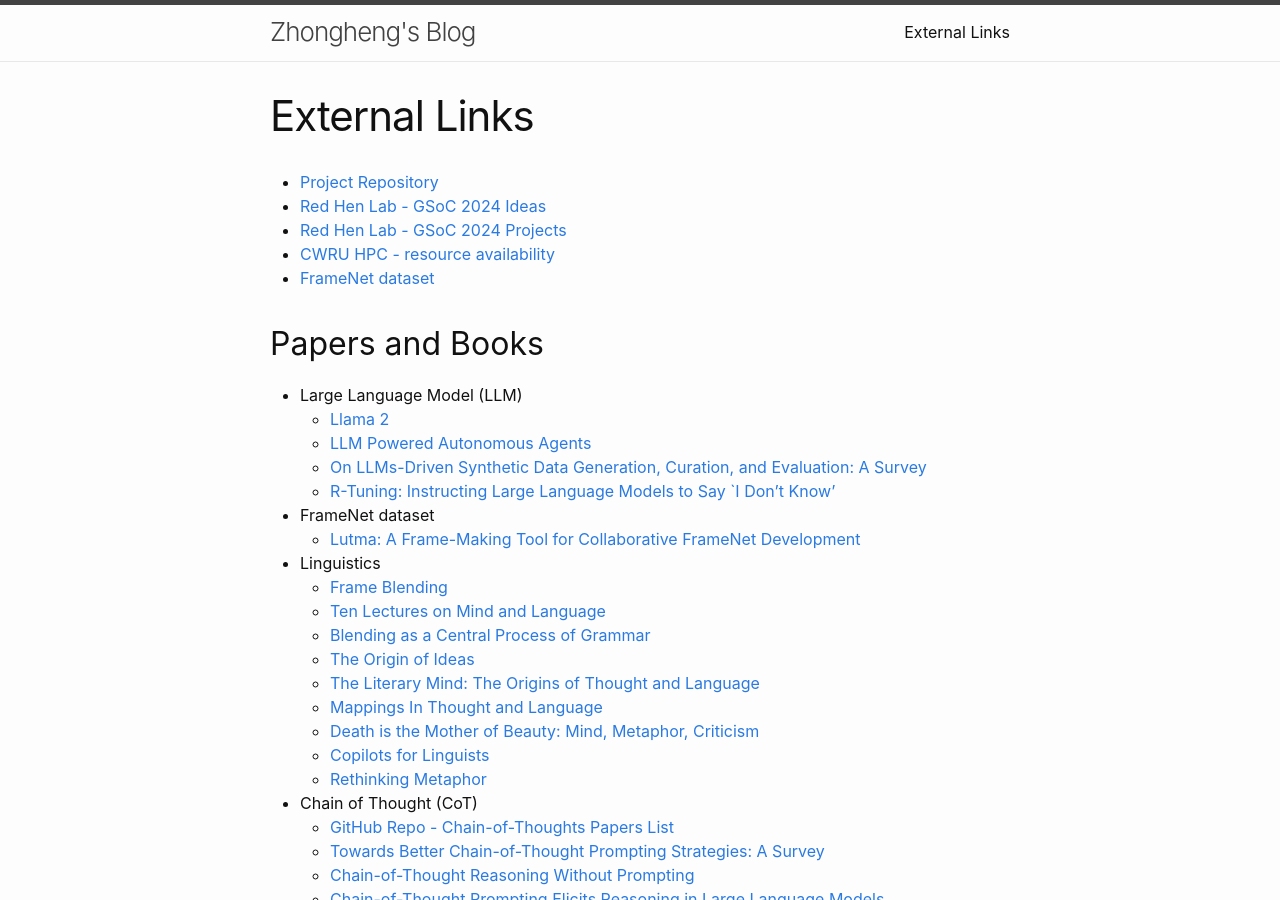
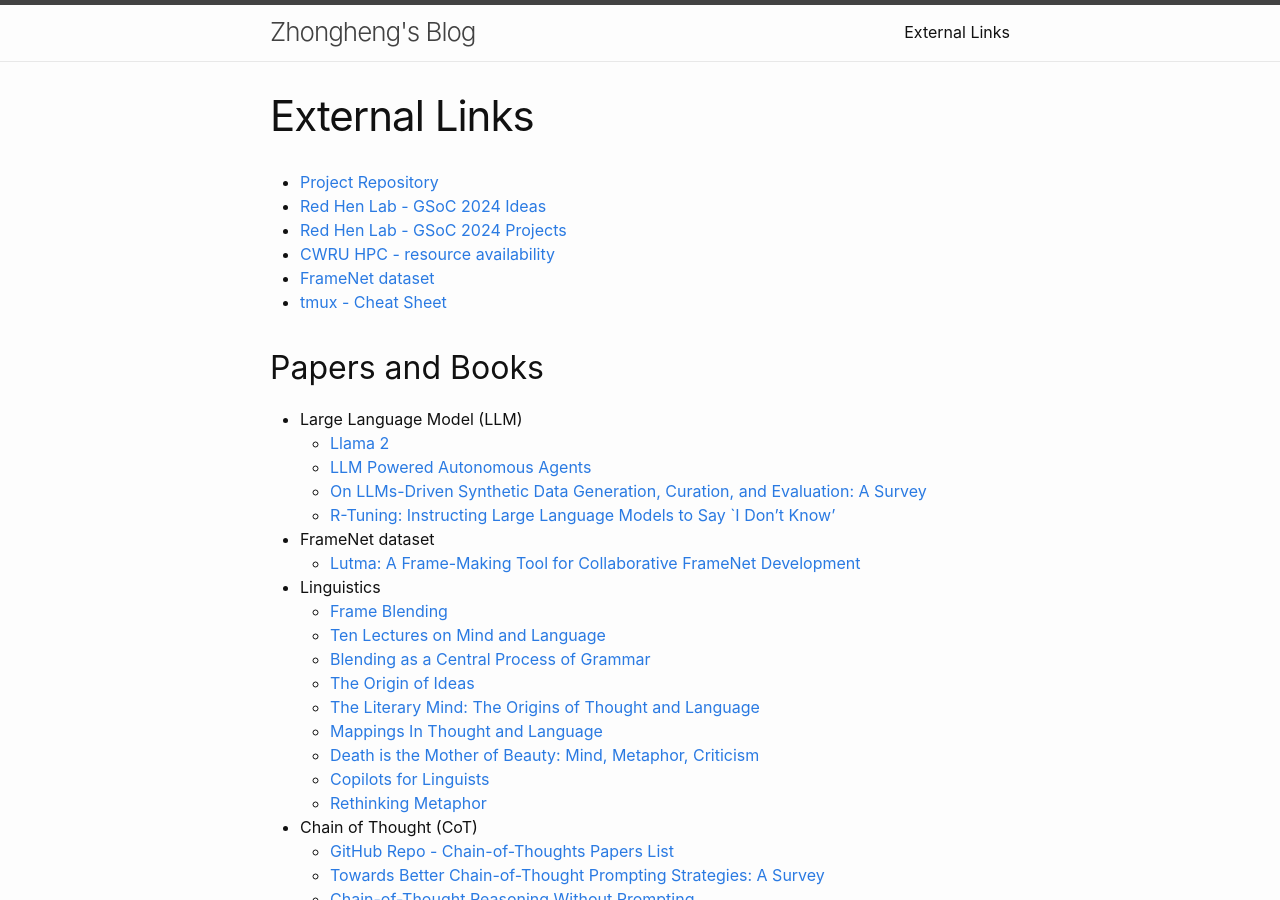
Before and after one commit to Zhongheng-Cheng/zhongheng-cheng.github.io, a Jekyll site: the page built from links.md, in a window 1280 px wide and 900 px high. Built offline with Jekyll 4.4.1, drawn with Linux system fonts in a browser that asks for light colours.

Commit message:
added link to tmux cheat sheet

```diff
--- a/links.md
+++ b/links.md
@@ -9,6 +9,7 @@ permalink: /links/
 - [Red Hen Lab - GSoC 2024 Projects](https://sites.google.com/site/distributedlittleredhen/summer-of-code/red-hen-lab-gsoc-2024-projects?authuser=1)
 - [CWRU HPC - resource availability](https://ondemand-pioneer.case.edu/public/sinfo_pioneer.html)
 - [FrameNet dataset](https://framenet.icsi.berkeley.edu/)
+- [tmux - Cheat Sheet](https://quickref.me/tmux.html)
 
 ## Papers and Books
 
```
